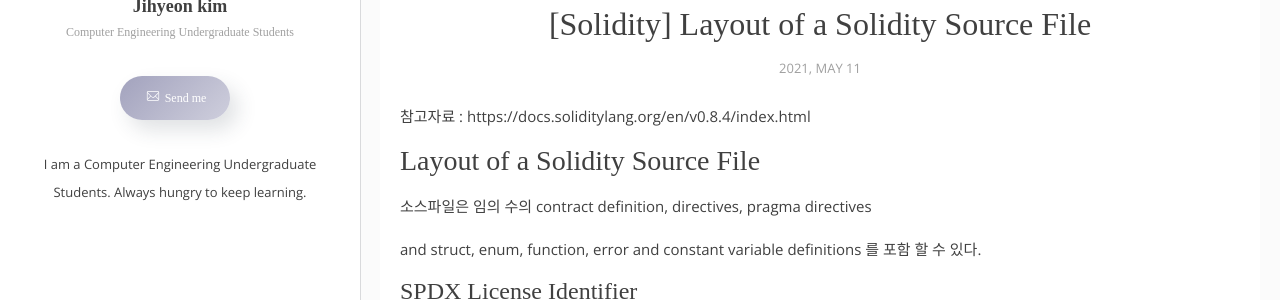
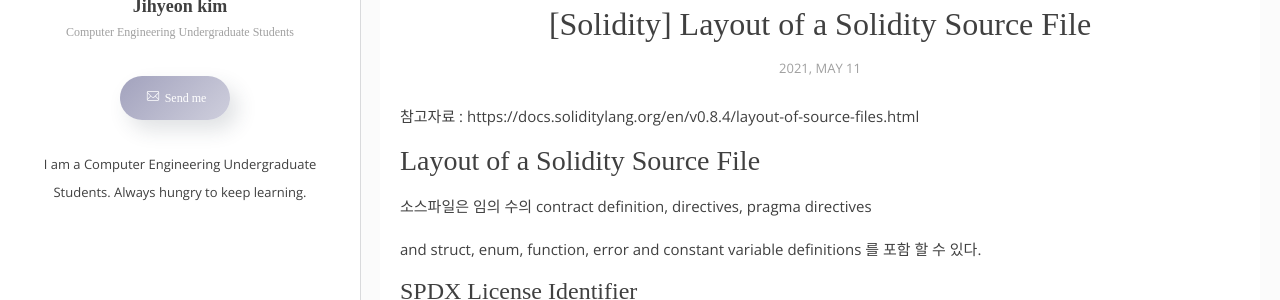
Before and after one commit to kimjihyeon99/kimjihyeon99.github.io, a Jekyll site: the page built from _posts/2021-05-11-[Solidity] Layout of a Solidity Source File.markdown, in a window 1280 px wide and 900 px high, scrolled down 373 px. Shown: the part 154-454 px from the top of the window. Built offline with Jekyll 4.4.1, drawn with Linux system fonts in a browser that asks for light colours; some web fonts are replaced; comment, search, counter and statistics services are not loaded; part of the change alters nothing that is shown.

Commit message:
Update 2021-05-11-[Solidity] Layout of a Solidity Source File.markdown

```diff
--- a/_posts/2021-05-11-[Solidity] Layout of a Solidity Source File.markdown
+++ b/_posts/2021-05-11-[Solidity] Layout of a Solidity Source File.markdown
@@ -7,7 +7,7 @@ tags: [solidity, Source File]
 categories: solidity
 ---
 
-참고자료 : https://docs.soliditylang.org/en/v0.8.4/index.html
+참고자료 : https://docs.soliditylang.org/en/v0.8.4/layout-of-source-files.html
 
 ## Layout of a Solidity Source File
 
```
